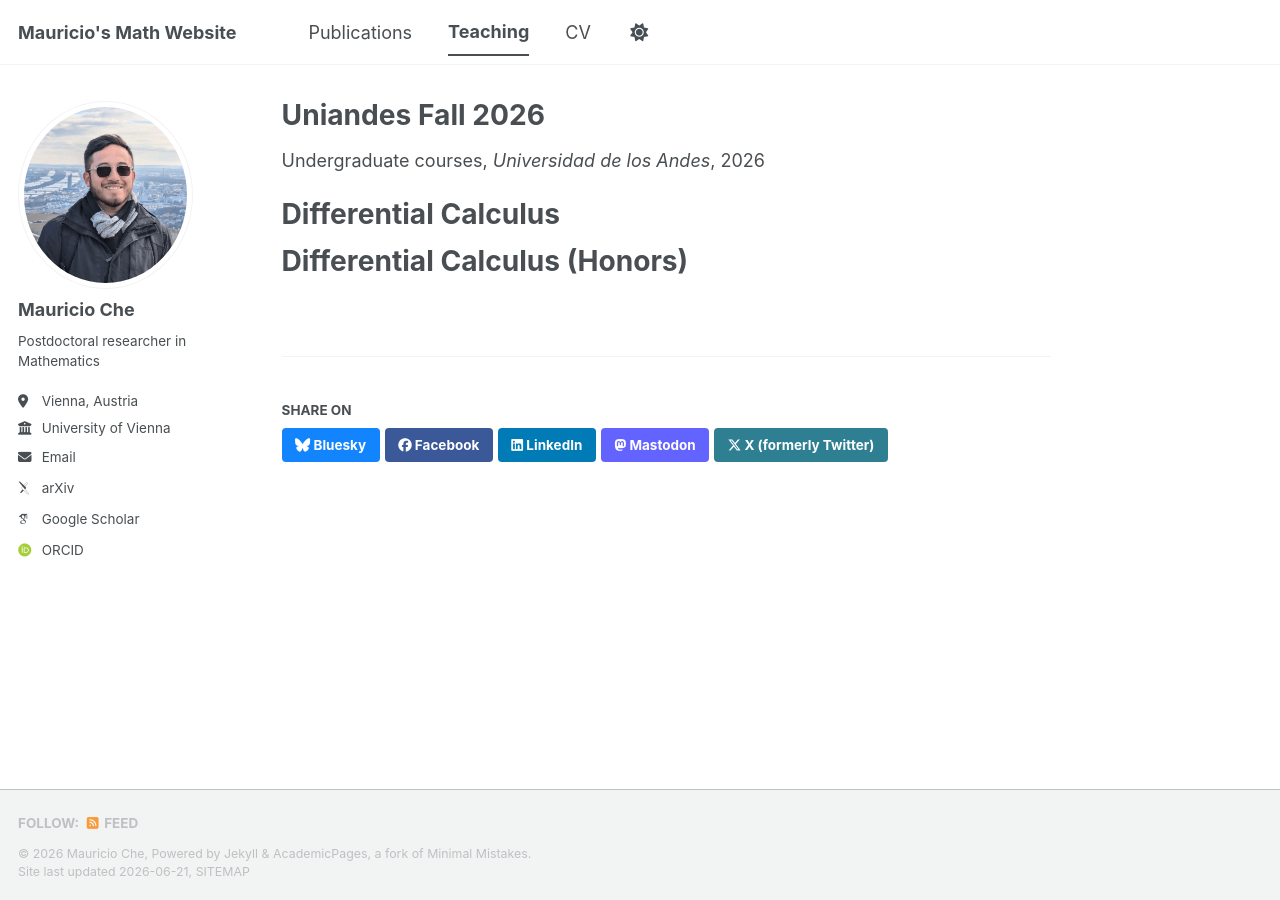
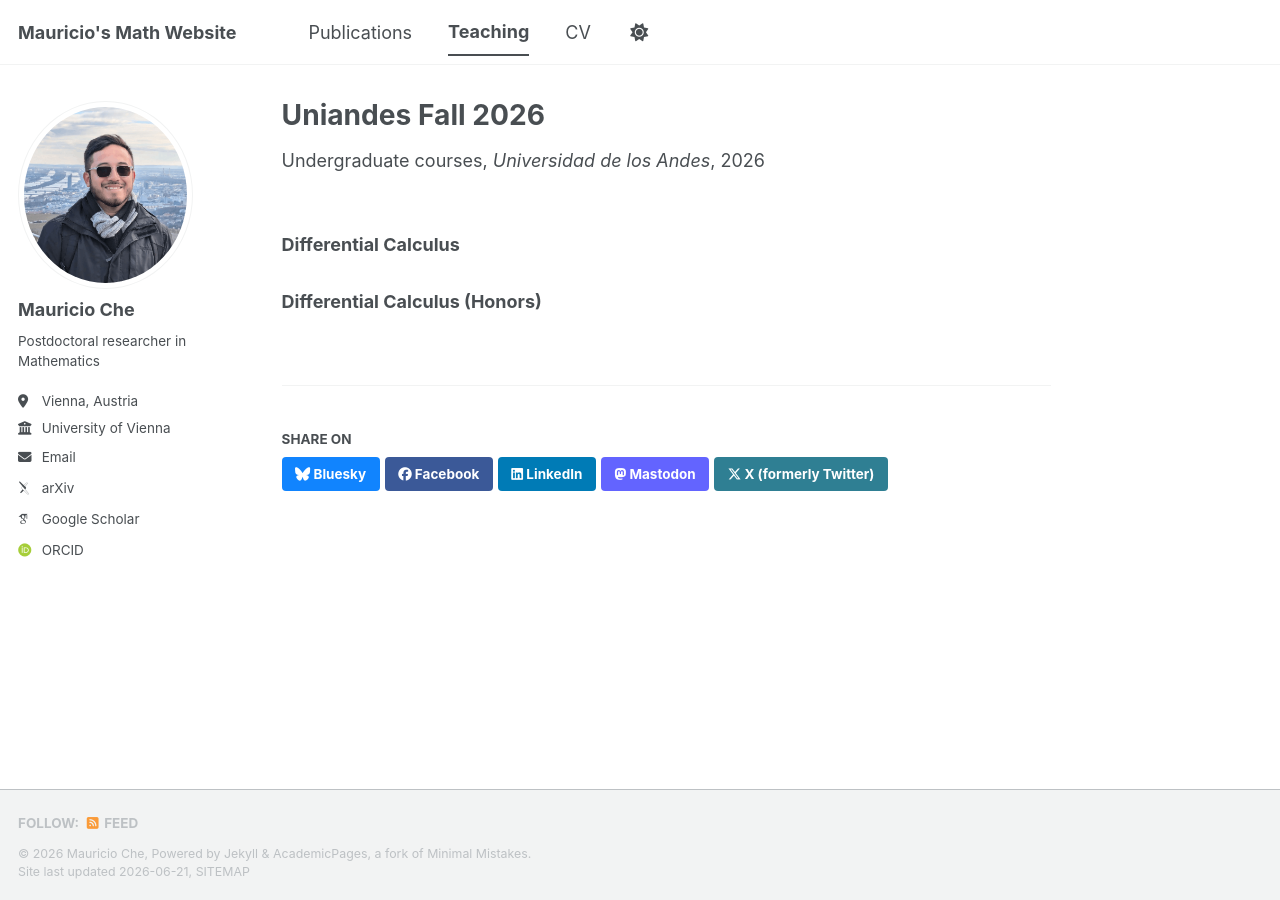
Before and after one commit to MauricioChe/mauricioche.github.io, a Jekyll site: the page built from _teaching/2026-fall-uniandes.md, in a window 1280 px wide. Built offline with Jekyll 4.4.1, drawn with Linux system fonts in a browser that asks for light colours; some web fonts are replaced; a script bundle is joined from its source files by our own code; library files that are not in the unit come from our copies.

```diff
--- a/_teaching/2026-fall-uniandes.md
+++ b/_teaching/2026-fall-uniandes.md
@@ -9,8 +9,6 @@ location: "Bogota, Colombia"
 ---
 
 
-Differential Calculus
-======
+### Differential Calculus
 
-Differential Calculus (Honors)
-======
+### Differential Calculus (Honors)
```
